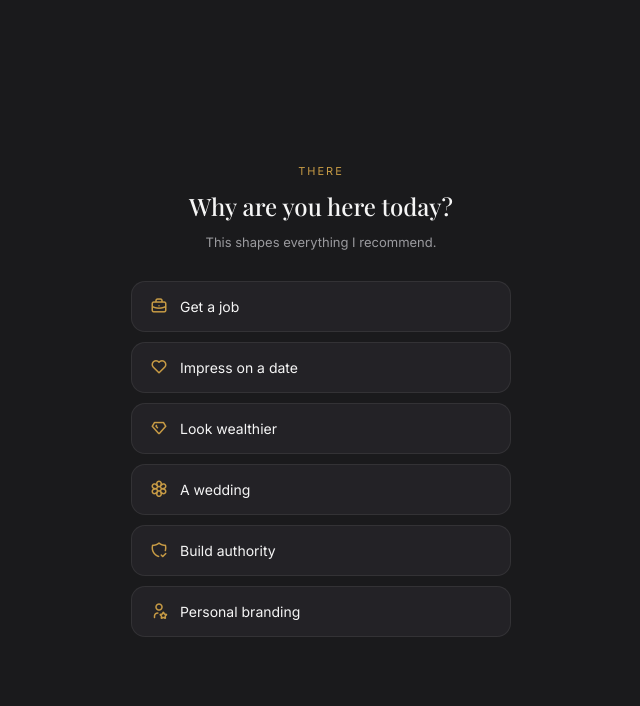
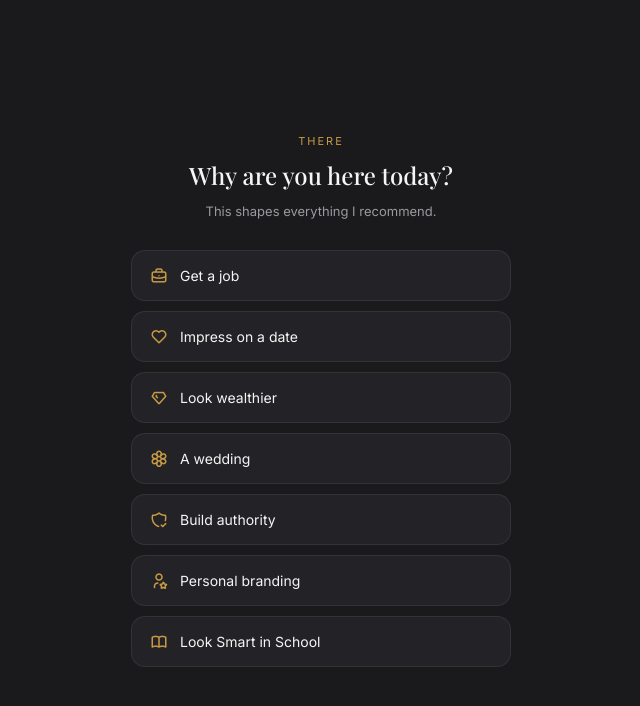
Before and after one commit to ministerangebenit-dotcom/triofit.ai, a React (Vite) app: page /goal in a window 1280 px wide. Shown: the top 706 px of the page, without its empty margins (319-959 px from the left). Built offline with nearby package versions, Linux system fonts and the light colour scheme; no server answers.

Commit message:
Update GoalScreen.jsx

```diff
--- a/src/pages/GoalScreen.jsx
+++ b/src/pages/GoalScreen.jsx
@@ -9,6 +9,7 @@ const GOALS = [
   { key: "wedding", label: "A wedding", icon: "ti-flower" },
   { key: "authority", label: "Build authority", icon: "ti-shield-check" },
   { key: "brand", label: "Personal branding", icon: "ti-user-star" },
+  { key: "School", label: "Look Smart in School", icon: "ti-book" },
 ];
 
 export default function GoalScreen() {
```
